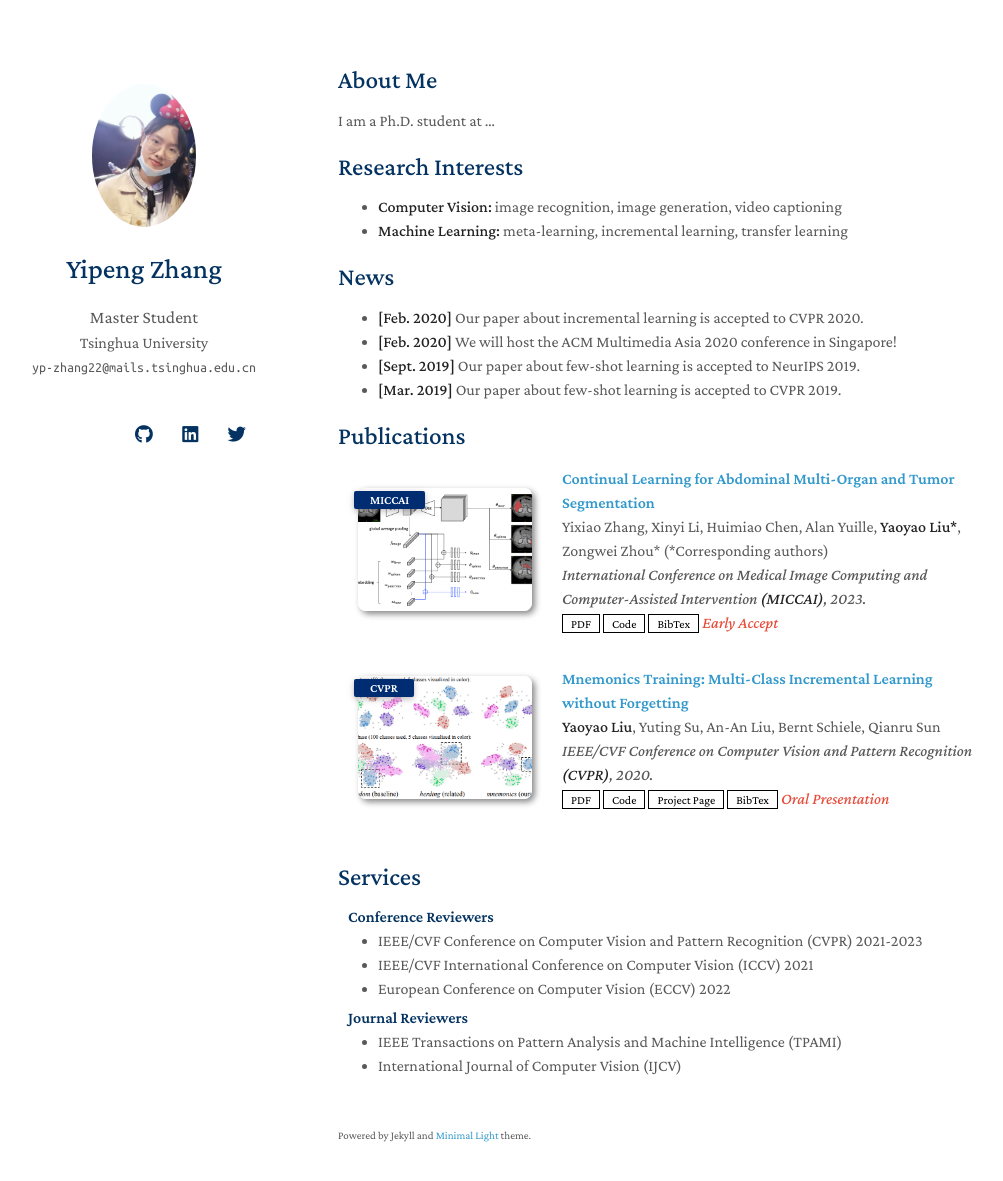
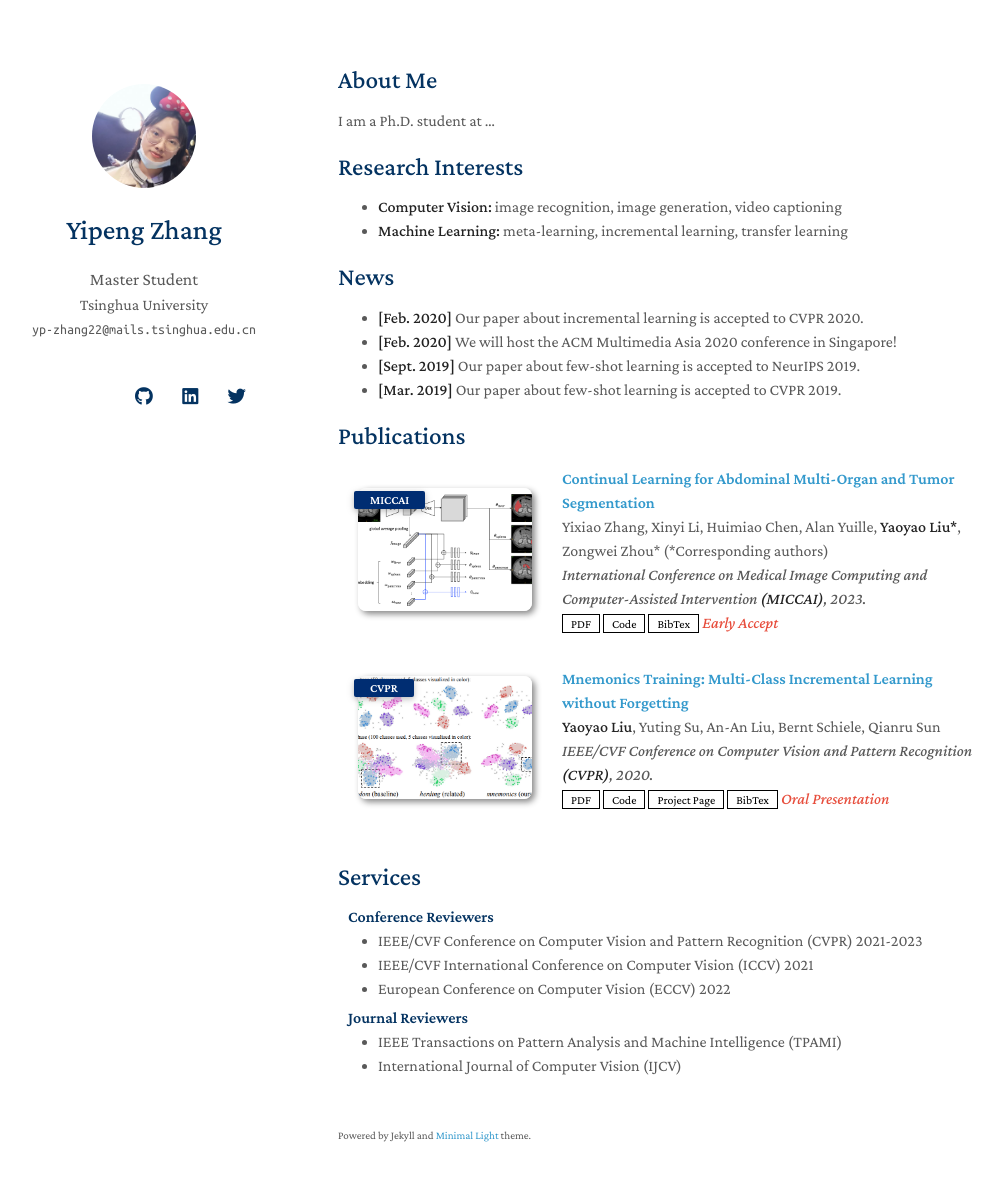
Before and after one commit to YipengZhang22/YipengZhang22.github.io, a Jekyll site: the page built from index.md, in a window 1280 px wide and 1216 px high. Shown: the top 1181 px of the window, without its empty margins (132-1135 px from the left). Built offline with Jekyll 4.4.1, drawn with Linux system fonts in a browser that asks for light colours; nearby versions of some CDN libraries; a style sheet for code colours, icons or effects is not loaded; our own code applies the rules of GitHub Pages for plain Markdown files.

Commit message:
Update _config.yml

```diff
--- a/_config.yml
+++ b/_config.yml
@@ -20,7 +20,7 @@ twitter: https://twitter.com/
 
 # Images (e.g., your profile picture and your website's favicon)
 # "favicon" and "favicon_dark" are used for the light and dark modes, respectively.
-avatar: ./assets/img/77422E7BF1CA20FA5E626E781063FAF7.jpg
+avatar: ./assets/img/Avatar.png
 favicon: ./assets/img/favicon.png
 favicon_dark: ./assets/img/favicon-dark.png
 
```
